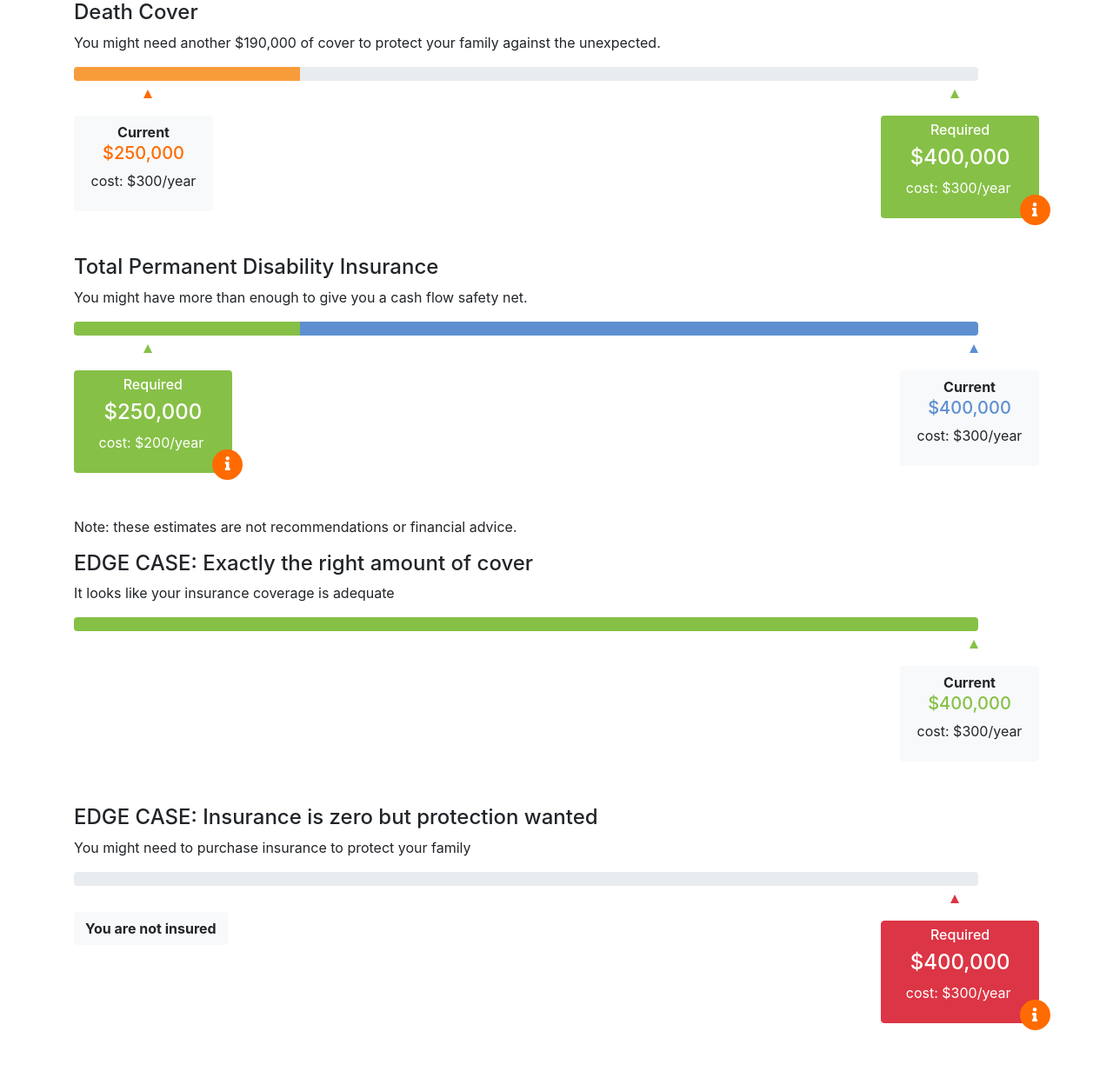
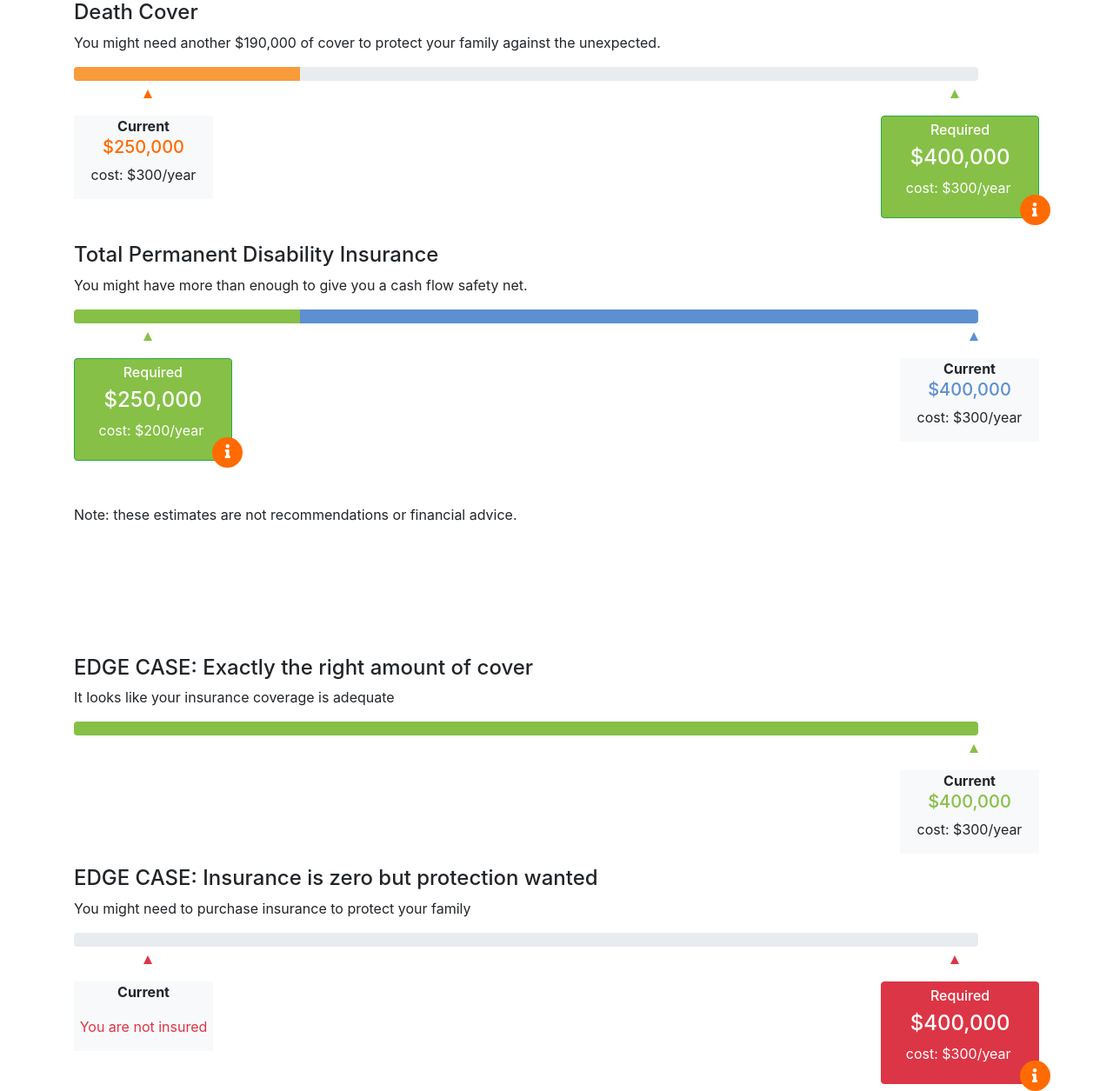
Before and after one commit to fahrer92/Datapresenting, a plain HTML site: page index.html in a window 1280 px wide. Shown: the whole page at 87% size. Before the commit the page ends 1185 px from the top, so only its background shows below. Drawn offline with nearby package versions, Linux system fonts and the light colour scheme.

Commit message:
Fix Div Indentation

```diff
--- a/index.html
+++ b/index.html
@@ -19,6 +19,10 @@
     }
 
     .green{
+      background-color:#86C046
+    }
+
+    .btn-success{
       background-color:#86C046
     }
 
@@ -71,6 +75,16 @@
       border-bottom: 10px solid #DC3545;
     }
 
+    .triangle-uninsured{
+      left:0px;
+      border-bottom: 10px solid #DC3545;
+    }
+
+    .current{
+      display:inline-block;
+      min-width: 160px;
+    }
+
     .dot {
       position: relative;
       left: 10px;
@@ -117,6 +131,7 @@
 
   <body>
     <div class = "container">
+
        <div>
            <h4>Death Cover</h4>
            <p>You might need another $190,000 of cover to protect your family against the unexpected.</p>
@@ -125,11 +140,11 @@
           <div class="progress">
               <div class="progress-bar orange-light" role="progressbar" style="width: 25%" aria-valuenow="25" aria-valuemin="0" aria-valuemax="100"></div>
           </div>
-          <div>
 
-            <div class = "float-right">
+
+          <div class = "infoBox float-right">
             <div class="triangle triangle-green"></div>
-              <button type="button" class="btn green">
+            <button type="button" class="btn btn-success">
               <span><h6 class="text-white">Required</h6></span>
               <span><h4 class ="text-white">$400,000</h4></span>
               <span class = "text-white">
@@ -143,12 +158,12 @@
            </div>
 
             <div class = "infoBox infoBox-left">
-              <div class="triangle triangle-orange"></div>
-              <button type="button" class="btn btn-light">
+              <div class="triangle triangle-orange" ></div>
+              <div class="current bg-light text-center">
                 <span class="font-weight-bold">Current</span>
                 <span><h5 class ="text-orange">$250,000</h5></span>
                 <span><p>cost: $300/year</p></span>
-              </button>
+              </div>
             </div>
 
         </div>
@@ -168,16 +183,17 @@
 
             <div class = "infoBox float-right">
               <div class="triangle triangle-blue"></div>
-              <button type="button" class="btn btn-light">
+              <div class="current bg-light text-center">
                 <span class="font-weight-bold">Current</span>
-                <span><h5 class = "text-blue">$400,000</h5></span>
+                <span><h5 class ="text-blue">$400,000</h5></span>
                 <span><p>cost: $300/year</p></span>
-              </button>
               </div>
+            </div>
+
 
             <div class = "infoBox infoBox-left">
               <div class="triangle triangle-green"></div>
-              <button type="button" class="btn green">
+              <button type="button" class="btn btn-success" >
                 <span><h6 class="text-white">Required</h6></span>
                 <span><h4 class ="text-white">$250,000</h4></span>
                 <span class = "text-white">
@@ -194,7 +210,7 @@
 
         <!----------Section ------------->
 
-        <div>
+        <div style = "margin-top:150px;">
             <h4>EDGE CASE: Exactly the right amount of cover</h4>
             <p>It looks like your insurance coverage is adequate</p>
         </div>
@@ -202,29 +218,29 @@
            <div class="progress">
                <div class="progress-bar green" role="progressbar" style="width: 100%" aria-valuenow="100" aria-valuemin="0" aria-valuemax="100"></div>
              </div>
-           <div>
 
              <div class = "infoBox float-right">
                <div class="triangle triangle-green"></div>
-               <button type="button" class="btn btn-light">
+               <div class="current bg-light text-center">
                  <span class="font-weight-bold">Current</span>
-                 <span><h5 class = "text-green">$400,000</h5></span>
+                 <span><h5 class ="text-green">$400,000</h5></span>
                  <span><p>cost: $300/year</p></span>
-               </button>
+               </div>
              </div>
         </div>
 
            <!----------Section ------------->
 
-           <div style = "margin-top:200px;">
+        <div style = "margin-top:150px;">
                <h4>EDGE CASE: Insurance is zero but protection wanted</h4>
                <p>You might need to purchase insurance to protect your family</p>
         </div>
+		<div>
 			<div class="progress">
 				   <div class="progress-bar" role="progressbar" style="width: 0%" aria-valuenow="0" aria-valuemin="0" aria-valuemax="100"></div>
 			</div>
-           <div>
-             <div class = "float-right">
+
+			<div class = "infoBox float-right">
 			  <div class="triangle triangle-red"></div>
 			  <button type="button" class="btn btn-danger">
 				<span><h6 class="text-white">Required</h6></span>
@@ -240,13 +256,14 @@
 			</div>
 
 			<div class = "infoBox infoBox-left">
-               <button type="button" class="btn btn-light">
-                 <span class="font-weight-bold">You are not insured</span>
-               </button>
+				<div class="triangle triangle-red" ></div>
+				<div class="current bg-light text-center">
+				  <p class="font-weight-bold">Current</p>
+				  <p class="text-danger">You are not insured</p>
 				</div>
-
-
-
+			</div>
+		</div>
+	</div>
   </body>
 
 </html>
```
Lines whose indentation alone changed are shown as unchanged.
